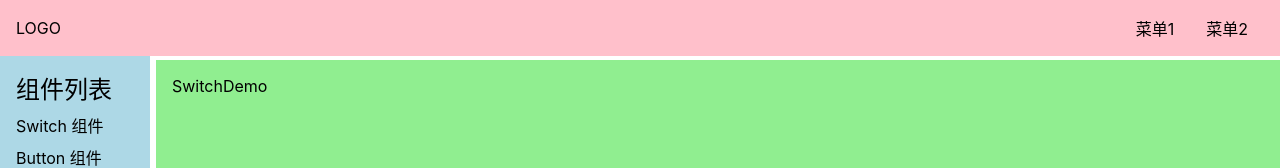
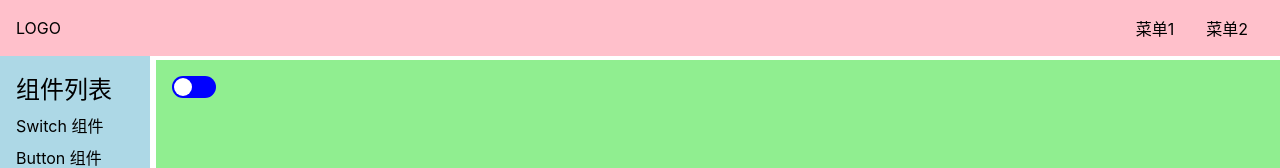
Before and after one commit to zengxiaos/xiaojingyu-source, a Vue app: page /#/doc/switch in a window 1280 px wide. Shown: the top 168 px of the page. Built offline with nearby package versions, Linux system fonts and the light colour scheme.

Commit message:
button hover之后span右滚

```diff
--- a/src/components/SwitchDemo.vue
+++ b/src/components/SwitchDemo.vue
@@ -1,3 +1,12 @@
 <template>
-  <div>SwitchDemo</div>
+  <div>
+    <Switch/>
+  </div>
 </template>
+<script lang="ts">
+import Switch from '../lib/Switch.vue'
+export default {
+  components:{Switch}
+}
+
+</script>
--- /dev/null
+++ b/src/lib/Switch.vue
@@ -0,0 +1,32 @@
+<template>
+  <button>
+    <span></span>
+  </button>
+</template>
+
+<style lang="scss" scoped>
+$h: 22px;
+$h2: $h - 4px;
+button {
+  height: $h;
+  width: $h*2;
+  border: none;
+  background: blue;
+  border-radius: $h/2;
+  position: relative;
+}
+
+span {
+  position: absolute;
+  top: 2px;
+  left: 2px;
+  height: $h2;
+  width: $h2;
+  background: white;
+  border-radius: $h2 / 2;
+}
+
+button:hover > span{
+  left: calc(100% - #{$h2} - 2px);
+}
+</style>
```
